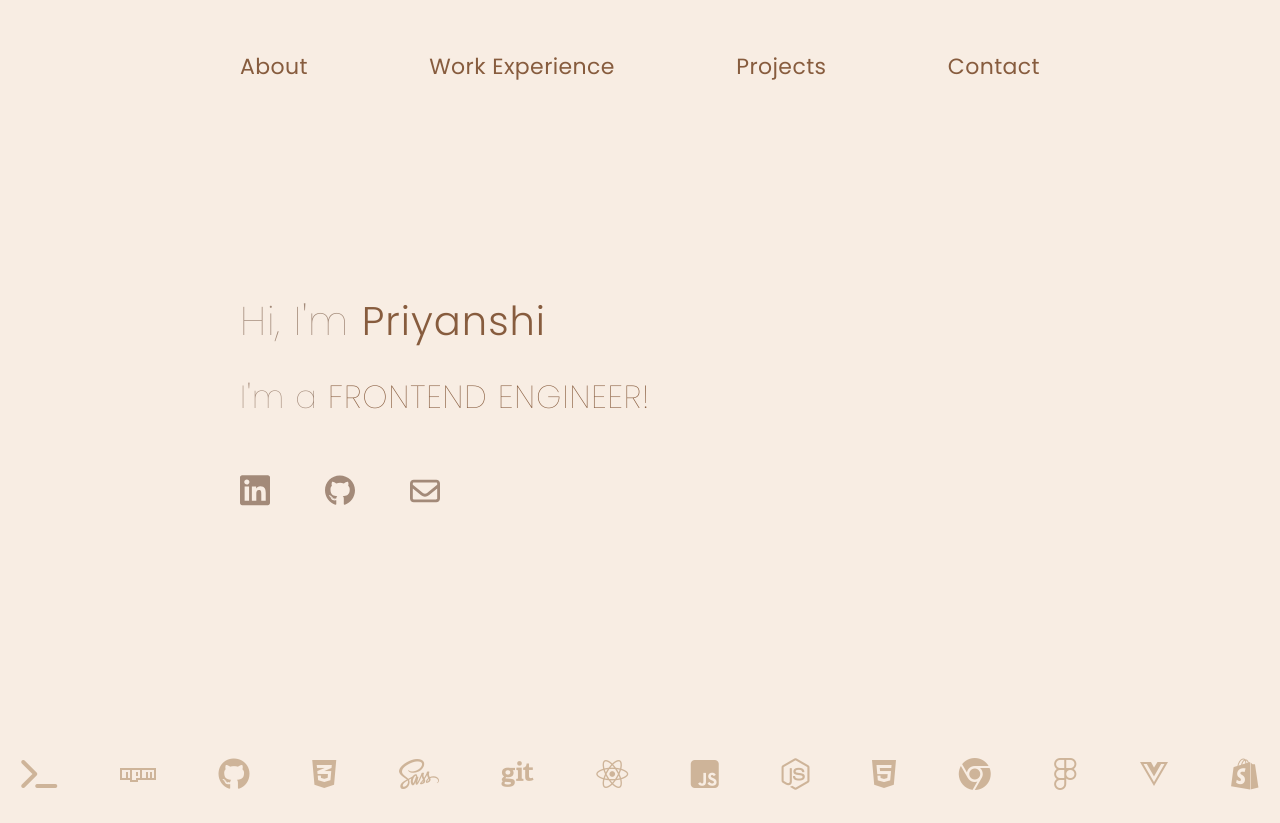
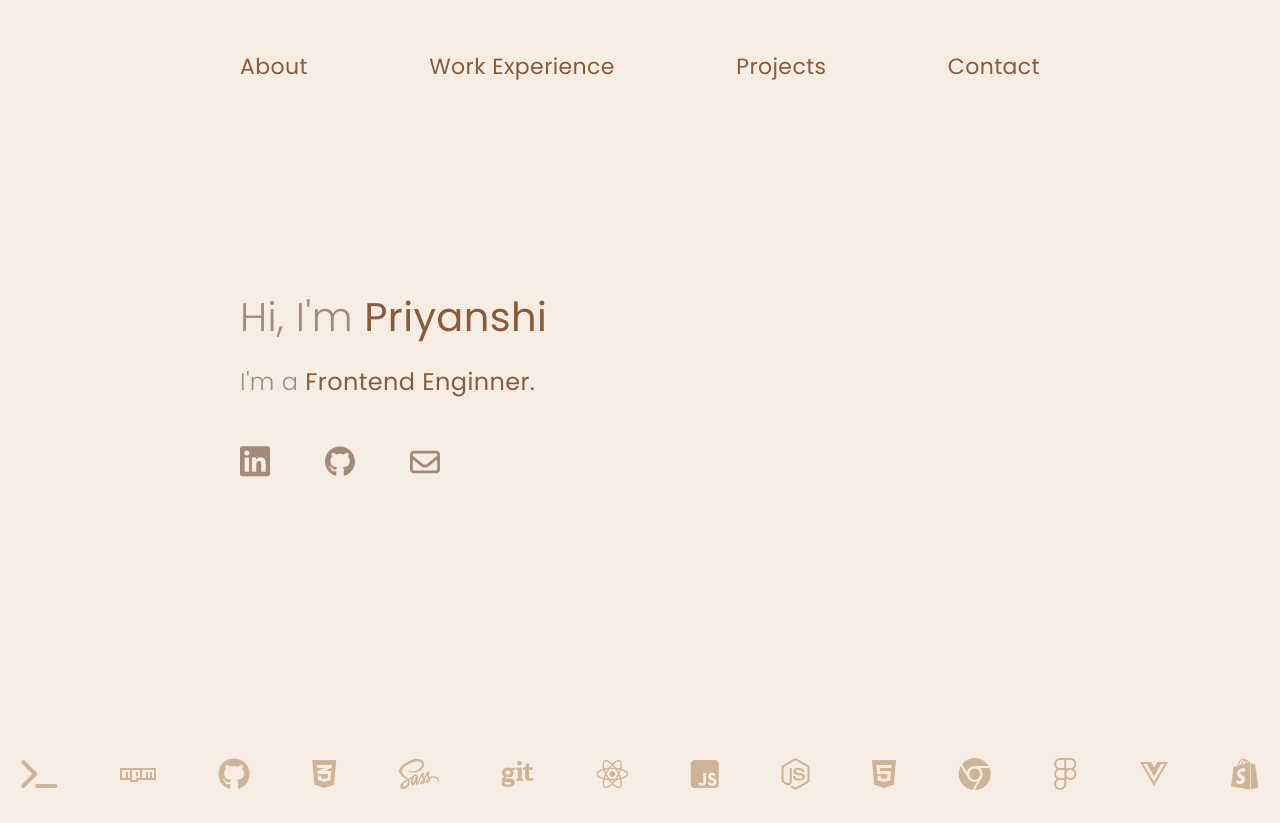
Before and after one commit to priyanshitaneja/portfolio-react, a React (Create React App) app: page / in a window 1280 px wide. Built offline with nearby package versions, Linux system fonts and the light colour scheme.

Commit message:
fix for Designation component on mobile devices

```diff
--- a/src/components/Designation/index.js
+++ b/src/components/Designation/index.js
@@ -4,7 +4,7 @@ const Designation = () => {
   return (
     <div className="designation">
       <h1>Hi, I'm <span className="designation_name">Priyanshi</span></h1>
-      <h2>I'm a <span className="designation_role">FRONTEND ENGINEER!</span></h2>
+      <h2>I'm a <span className="designation_role">Frontend Enginner.</span></h2>
     </div>
   );
 };
--- a/src/components/Designation/index.scss
+++ b/src/components/Designation/index.scss
@@ -6,36 +6,36 @@
   h2 {
     color: #a38a79;
     font-family: "Poppins", sans-serif;
-    font-weight: 100;
-    letter-spacing: 1px;
-    line-height: 1.2;
+    font-weight: 300;
+    letter-spacing: .4px;
+    line-height: 1;
   }
 
   .designation_name {
-    font-weight: 300;
+    font-weight: 400;
   }
 
   .designation_role {
-    font-weight: 200;
+    font-weight: 400;
   }
 
   @media screen and (min-width: 320px) {
     h1 {
-      font-size: 14px;
+      font-size: 22px;
     }
 
     h2 {
-      font-size: 12px;
+      font-size: 14px;
     }
   }
 
   @media screen and (min-width: 460px) {
     h1 {
-      font-size: 20px;
+      font-size: 24px;
     }
 
     h2 {
-      font-size: 16px;
+      font-size: 18px;
     }
   }
 
@@ -57,7 +57,7 @@
     }
 
     h2 {
-      font-size: 32px;
+      font-size: 24px;
     }
   }
 }
```
